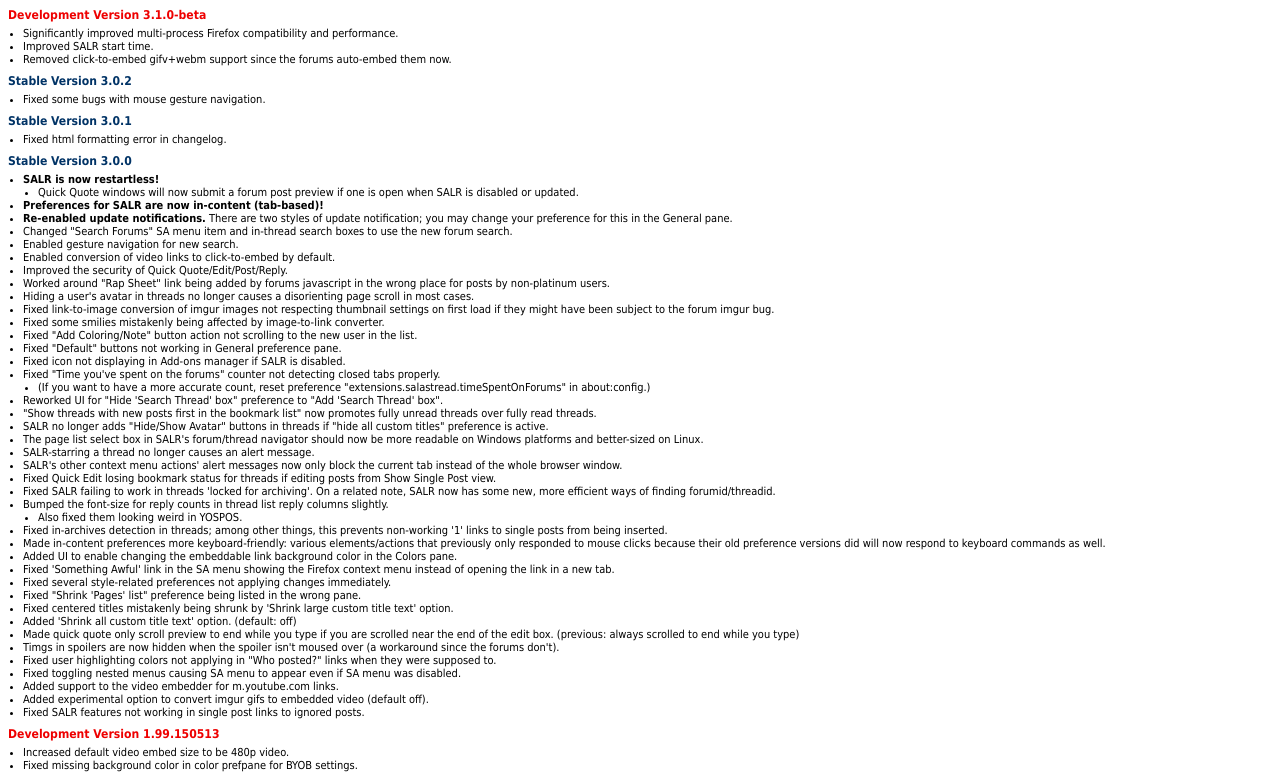
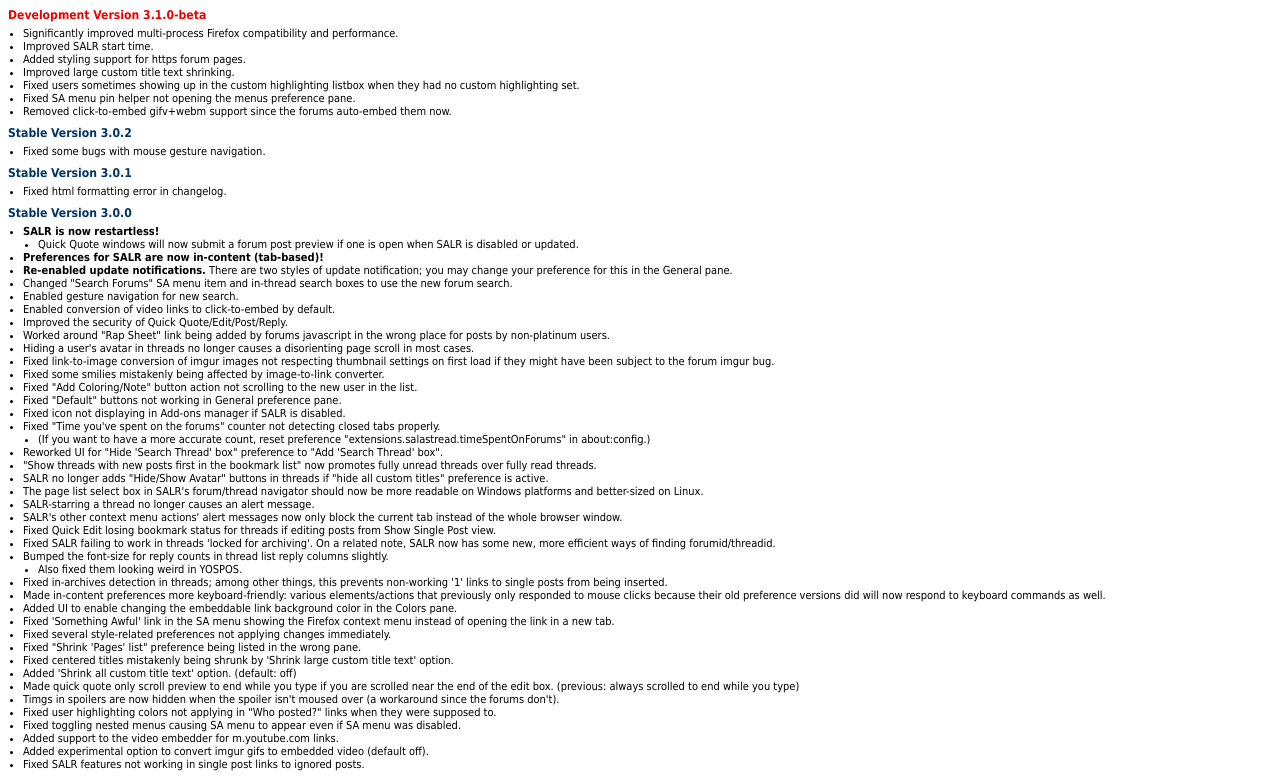
Before and after one commit to astral-sa/salr, a website: page extension/content/changelog.html in a window 1280 px wide. Shown: the top 776 px of the page. Drawn offline with Linux system fonts and the light colour scheme.

Commit message:
Update changelog

```diff
--- a/extension/content/changelog.html
+++ b/extension/content/changelog.html
@@ -18,6 +18,10 @@
 	<ul class="notes">
 		<li>Significantly improved multi-process Firefox compatibility and performance.</li>
 		<li>Improved SALR start time.</li>
+		<li>Added styling support for https forum pages.</li>
+		<li>Improved large custom title text shrinking.</li>
+		<li>Fixed users sometimes showing up in the custom highlighting listbox when they had no custom highlighting set.</li>
+		<li>Fixed SA menu pin helper not opening the menus preference pane.</li>
 		<li>Removed click-to-embed gifv+webm support since the forums auto-embed them now.</li>
 	</ul>
 </li>
```
